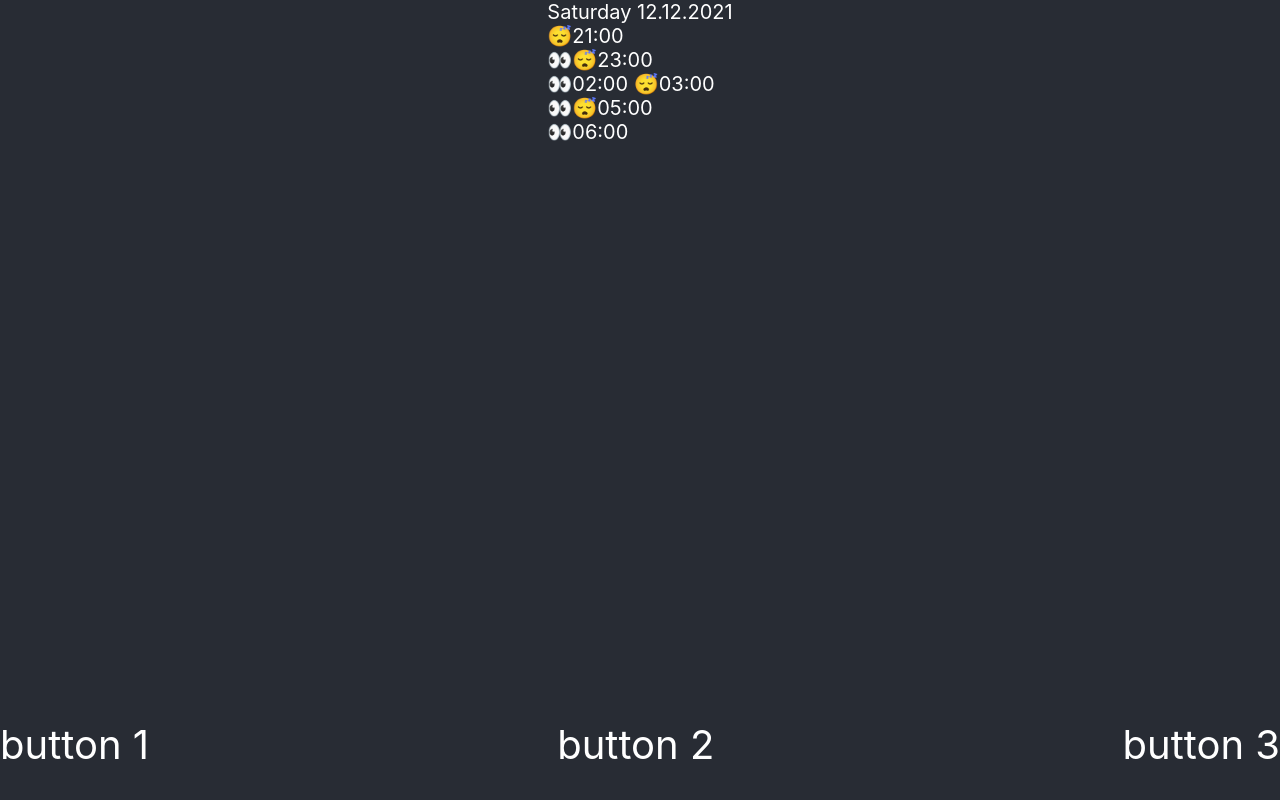
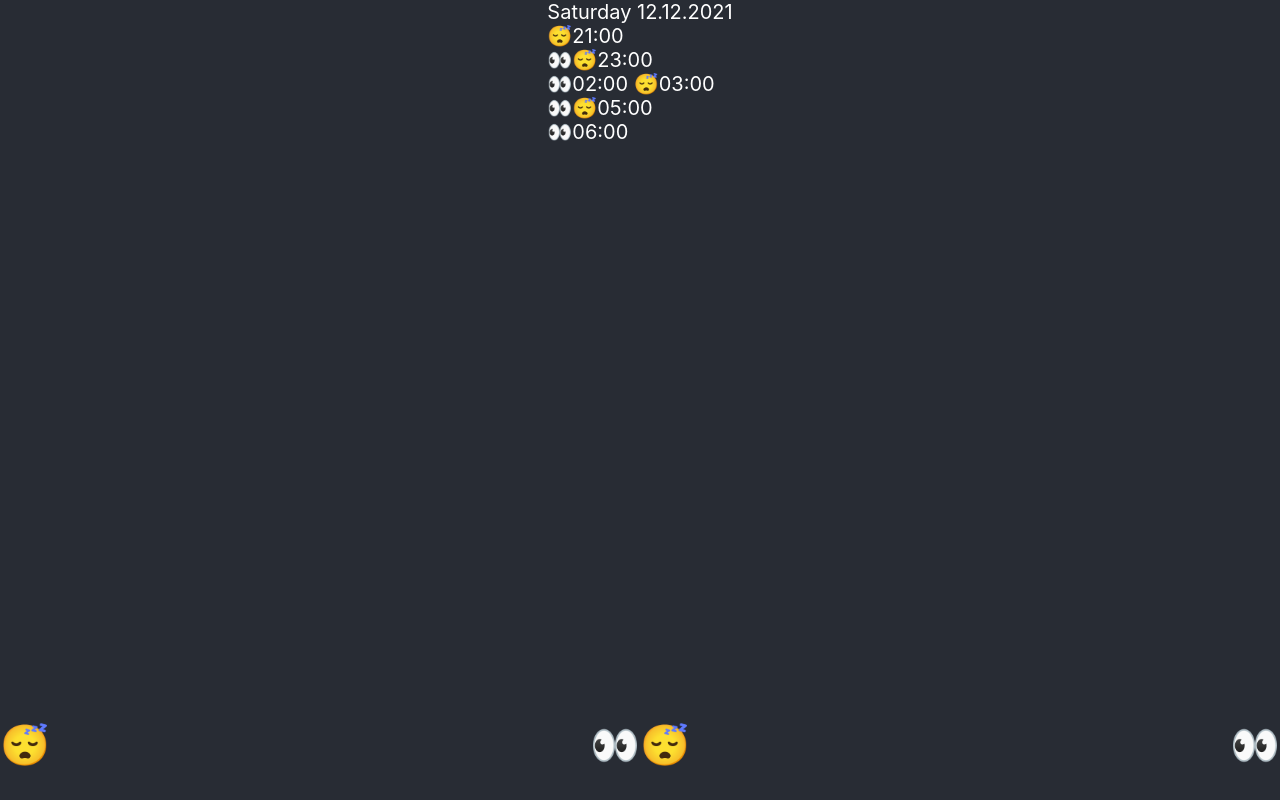
Before and after one commit to tommiseppanen/zzz-tracker, a React (Create React App) app: page / in a window 1280 px wide. Built offline with nearby package versions, Linux system fonts and the light colour scheme.

Commit message:
Added Emoji component

```diff
--- a/src/components/ActionBar.tsx
+++ b/src/components/ActionBar.tsx
@@ -1,13 +1,14 @@
 import * as React from 'react';
 import './ActionBar.css';
+import Emoji from './Emoji';
 
 const ActionBar: React.FC = () => {
   const [count, setCount] = React.useState(0);
   return (
     <div className="action-bar">
-      <div className="action-bar__button"><span>button 1</span></div>
-      <div className="action-bar__button"><span>button 2</span></div>
-      <div className="action-bar__button"><span>button 3</span></div>
+      <div className="action-bar__button"><Emoji symbol="😴" label="fell asleep"/></div>
+      <div className="action-bar__button"><Emoji symbol="👀😴" label="woke up and fell asleep"/></div>
+      <div className="action-bar__button"><Emoji symbol="👀" label="woke up"/></div>
     </div>
   );
 };
--- /dev/null
+++ b/src/components/Emoji.tsx
@@ -0,0 +1,17 @@
+import * as React from 'react';
+
+type EmojiProps = {
+  label: string,
+  symbol: string
+}
+
+const Emoji: React.FC<EmojiProps> = ({label, symbol}) => (
+  <span role="img"
+    aria-label={label ? label : ""}
+    aria-hidden={label ? "false" : "true"}
+  >
+    {symbol}
+  </span>
+);
+
+export default Emoji;
```
Also changed, not shown: src/logo.svg (deleted).
